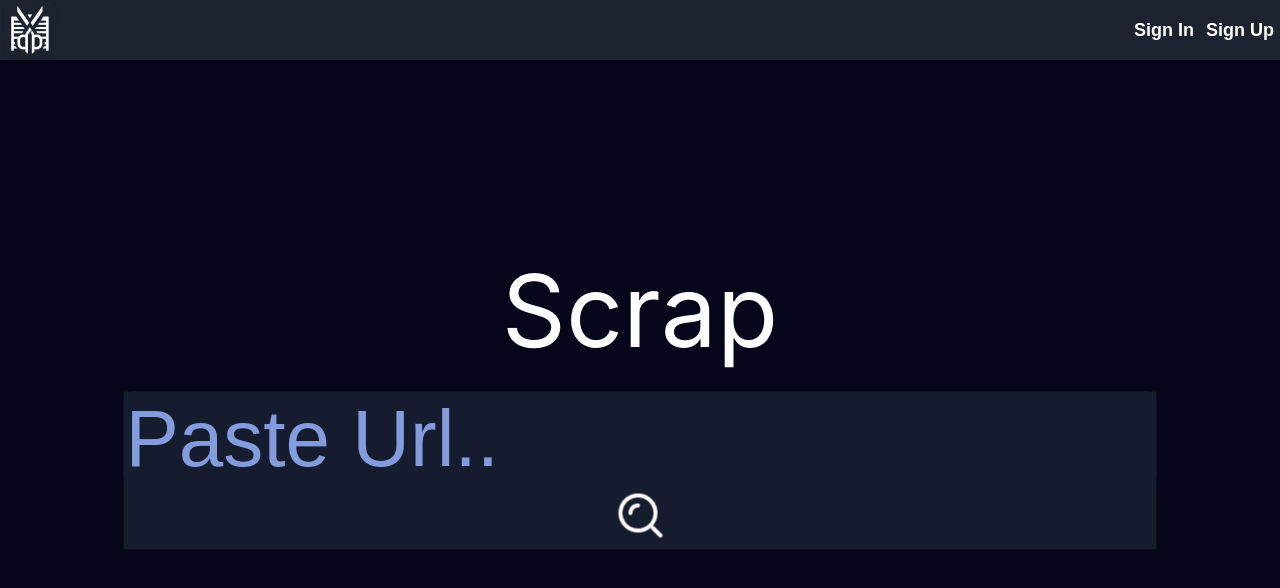
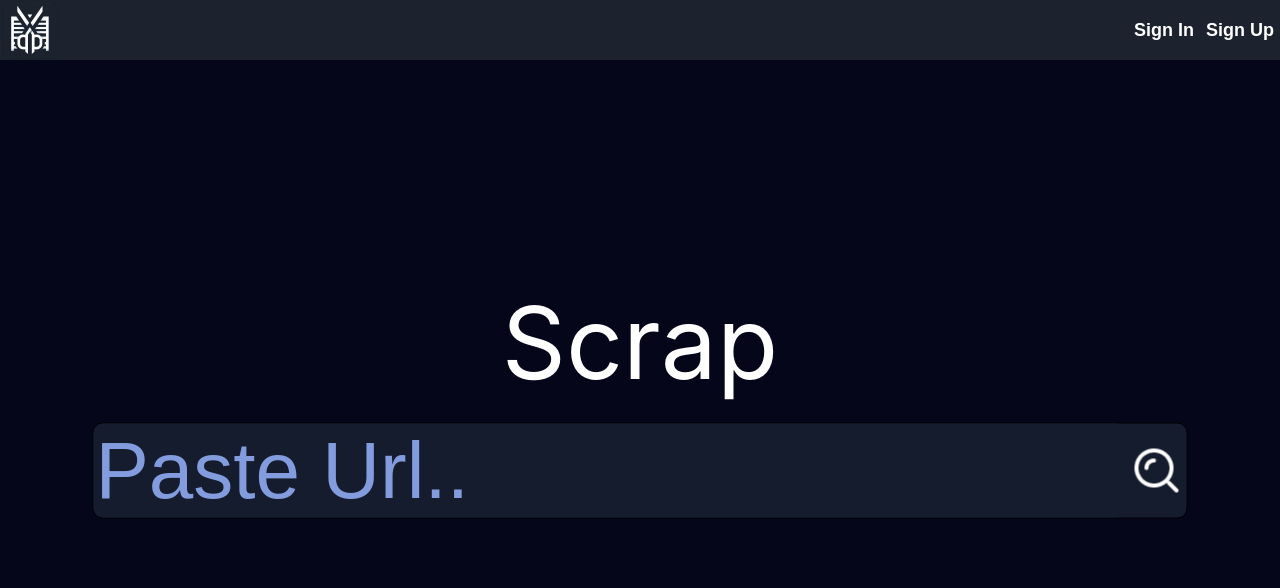
Before and after one commit to chris9796/Scrap, a React (Create React App) app: page / in a window 1280 px wide. Shown: the top 588 px of the page. Built offline with nearby package versions, Linux system fonts and the light colour scheme.

Commit message:
Index Page complete

```diff
--- a/src/components_css/UrlInput.css
+++ b/src/components_css/UrlInput.css
@@ -4,10 +4,15 @@ background-color: #151C2E;
 border: 0px;
 color: #839CDD;
 border-radius: 10px;
+
+
+
+
 }
 .SearchLogo{
     width: 60px;
     height: 60px;
+
 
 
 }
@@ -15,9 +20,12 @@ border-radius: 10px;
     color: #839CDD;
 }
 .SearchWrap{
+
     background-color: #151C2E;
     border: solid 1px black;
-
+    border-radius: 10px;
+    display: flex;
+    align-items: center;
 
 }
 /* 839CDD */
```
